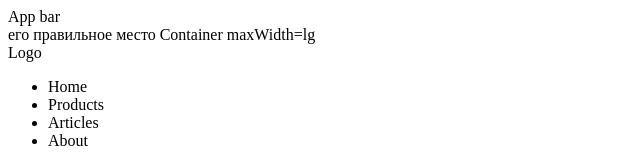
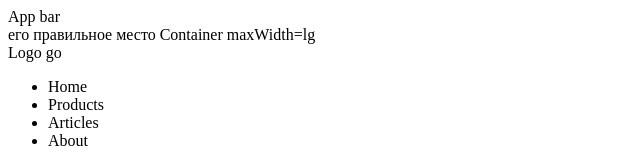
Before and after one commit to daniilkevich/BeDiet-project, a React (Create React App) app: page / in a window 1280 px wide. Shown: the top 160 px of the page, without its empty margins (0-640 px from the left). Built offline with nearby package versions, Linux system fonts and the light colour scheme.

Commit message:
checking git works

```diff
--- a/src/container/Header/Header.js
+++ b/src/container/Header/Header.js
@@ -8,7 +8,7 @@ const Header = () => {
                 App bar
                 <div>
                     его правильное место Container maxWidth=lg
-                    <div>Logo</div>
+                    <div>Logo go</div>
                     <Menu />
                 </div>
             </div>
```
